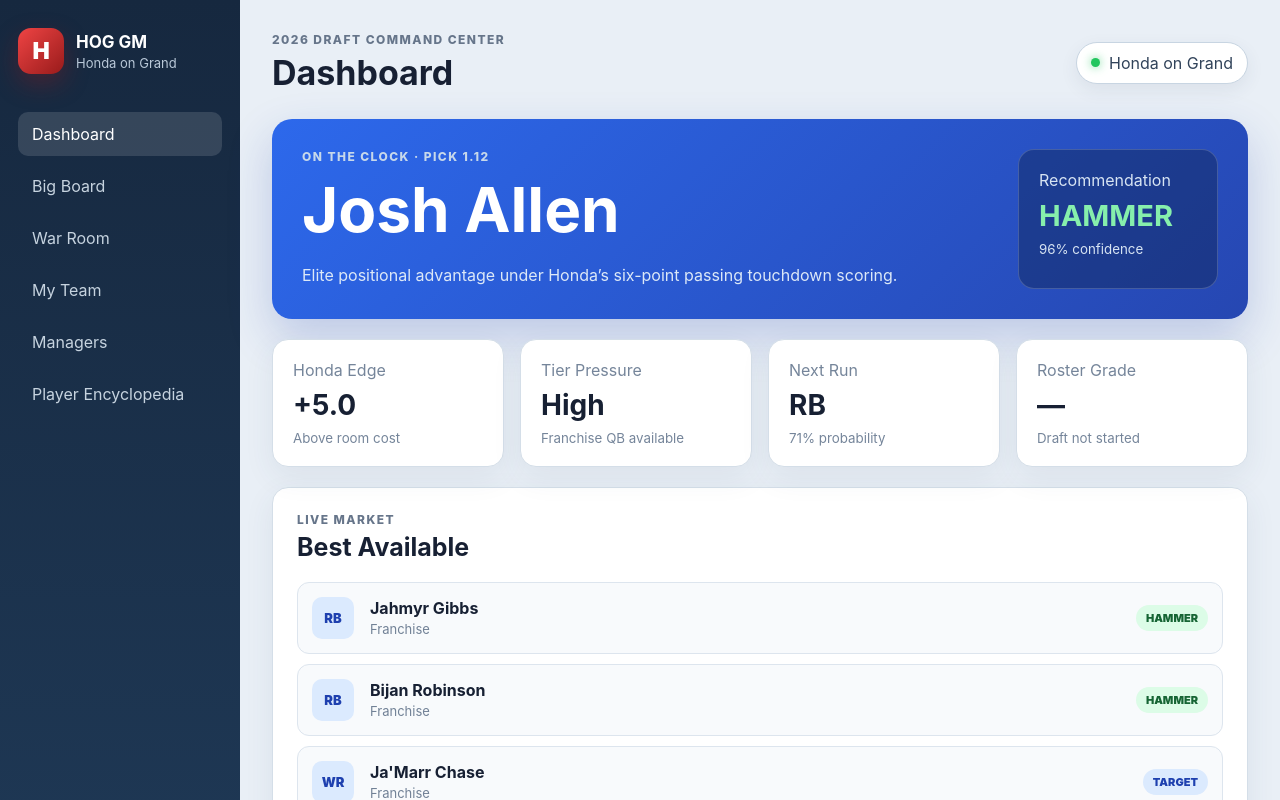
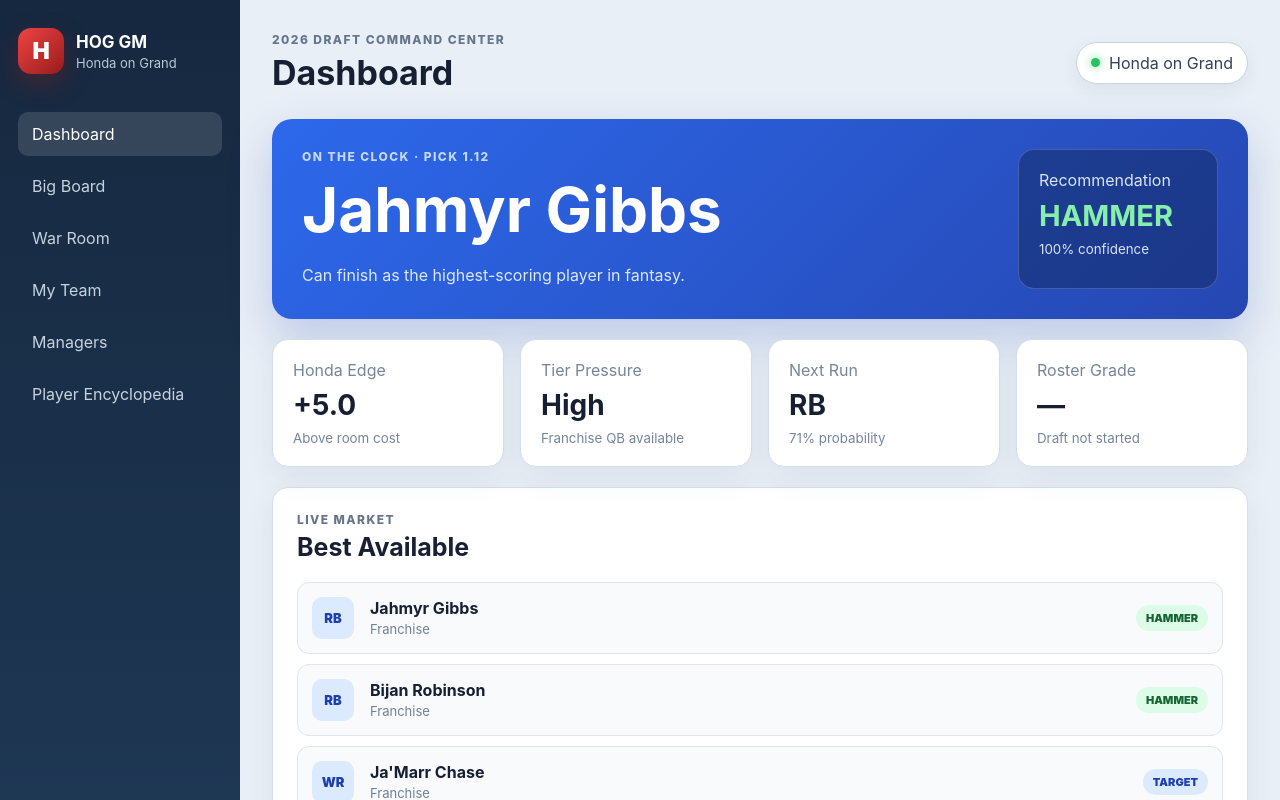
Before and after one commit to glassdion-apps/hog-gm, a React (Vite) app: page / in a window 1280 px wide. Shown: the top 800 px of the page. Built offline with nearby package versions, Linux system fonts and the light colour scheme.

Commit message:
Connect Dashboard and Big Board with shared draft state

```diff
--- a/src/App.tsx
+++ b/src/App.tsx
@@ -19,6 +19,8 @@ type Page =
 function App() {
   const [page, setPage] = useState<Page>('dashboard')
   const [selectedPlayerName, setSelectedPlayerName] = useState('')
+  const [draftedPlayerNames, setDraftedPlayerNames] = useState<string[]>([])
+
   const pageTitles: Record<Page, string> = {
     dashboard: 'Dashboard',
     board: 'Big Board',
@@ -26,6 +28,19 @@ function App() {
     team: 'My Team',
     managers: 'Managers',
     encyclopedia: 'Player Encyclopedia',
+  }
+
+  function draftPlayer(playerName: string) {
+    setDraftedPlayerNames((current) =>
+      current.includes(playerName)
+        ? current
+        : [...current, playerName],
+    )
+  }
+
+  function openPlayer(playerName: string) {
+    setSelectedPlayerName(playerName)
+    setPage('encyclopedia')
   }
 
   return (
@@ -50,25 +65,27 @@ function App() {
 
         {page === 'dashboard' && (
           <Dashboard
-            onSelectPlayer={(playerName) => {
-              setSelectedPlayerName(playerName)
-              setPage('encyclopedia')
-            }}
+            draftedPlayerNames={draftedPlayerNames}
+            onSelectPlayer={openPlayer}
           />
         )}
+
         {page === 'board' && (
           <BigBoard
-            onSelectPlayer={(playerName) => {
-              setSelectedPlayerName(playerName)
-              setPage('encyclopedia')
-            }}
+            draftedPlayerNames={draftedPlayerNames}
+            onDraftPlayer={draftPlayer}
+            onSelectPlayer={openPlayer}
           />
         )}
+
         {page === 'warroom' && <WarRoom />}
         {page === 'team' && <MyTeam />}
         {page === 'managers' && <Managers />}
+
         {page === 'encyclopedia' && (
-          <PlayerEncyclopedia initialSelectedPlayerName={selectedPlayerName} />
+          <PlayerEncyclopedia
+            initialSelectedPlayerName={selectedPlayerName}
+          />
         )}
       </main>
     </div>
--- a/src/pages/BigBoard.tsx
+++ b/src/pages/BigBoard.tsx
@@ -2,10 +2,14 @@ import { useState } from 'react'
 import { players } from '../data/players'
 
 type BigBoardProps = {
+  draftedPlayerNames: string[]
+  onDraftPlayer: (playerName: string) => void
   onSelectPlayer: (playerName: string) => void
 }
 
 export default function BigBoard({
+  draftedPlayerNames,
+  onDraftPlayer,
   onSelectPlayer,
 }: BigBoardProps) {
   const [search, setSearch] = useState('')
@@ -58,12 +62,19 @@ export default function BigBoard({
           <span>Position</span>
           <span>Tier</span>
           <span>HOG Score</span>
-          <span>Command</span>
+          <span>Status</span>
         </div>
 
-        {filteredPlayers.map((player) => (
+        {filteredPlayers.map((player) => {
+          const isDrafted = draftedPlayerNames.includes(player.name)
+
+          return (
             <button
-            className="board-row board-player-button"
+              className={
+                isDrafted
+                  ? 'board-row board-player-button drafted'
+                  : 'board-row board-player-button'
+              }
               key={player.name}
               onClick={() => onSelectPlayer(player.name)}
             >
@@ -71,7 +82,7 @@ export default function BigBoard({
 
               <div className="board-player">
                 <strong>{player.name}</strong>
-              <small>Available</small>
+                <small>{isDrafted ? 'Drafted' : 'Available'}</small>
               </div>
 
               <span className="position-chip">{player.position}</span>
@@ -79,14 +90,17 @@ export default function BigBoard({
               <strong>{player.score}</strong>
 
               <span
-              className={`command ${player.action
-                .toLowerCase()
-                .replaceAll(' ', '-')}`}
+                className="draft-status-button"
+                onClick={(event) => {
+                  event.stopPropagation()
+                  onDraftPlayer(player.name)
+                }}
               >
-              {player.action}
+                {isDrafted ? 'Drafted' : 'Draft'}
               </span>
             </button>
-        ))}
+          )
+        })}
       </div>
 
       {filteredPlayers.length === 0 && (
--- a/src/pages/Dashboard.tsx
+++ b/src/pages/Dashboard.tsx
@@ -1,4 +1,5 @@
 type DashboardProps = {
+  draftedPlayerNames: string[]
   onSelectPlayer: (playerName: string) => void
 }
 
@@ -23,27 +24,37 @@ function Metric({
 }
 
 export default function Dashboard({
+  draftedPlayerNames,
   onSelectPlayer,
 }: DashboardProps) {
+  const availablePlayers = players.filter(
+    (player) => !draftedPlayerNames.includes(player.name),
+  )
+  const recommendation = availablePlayers[0]
   return (
     <>
       <section className="hero">
         <div>
           <p className="eyebrow light">On the clock · Pick 1.12</p>
 
-          <h2>Josh Allen</h2>
+          <h2>{recommendation?.name ?? 'Draft Complete'}</h2>
 
           <p className="hero-text">
-            Elite positional advantage under Honda’s six-point passing
-            touchdown scoring.
+            {recommendation
+              ? recommendation.xFactor
+              : 'No available players remain on the board.'}
           </p>
-        </div>
 
-        <div className="recommendation">
-          <span>Recommendation</span>
-          <strong>HAMMER</strong>
-          <small>96% confidence</small>
-        </div>
+          </div>
+             <div className="recommendation">
+            <span>Recommendation</span>
+            <strong>{recommendation?.action ?? 'DONE'}</strong>
+            <small>
+              {recommendation
+                ? `${Math.round(recommendation.score)}% confidence`
+                : 'All players drafted'}
+            </small>
+          </div>
       </section>
 
       <section className="metrics">
@@ -66,7 +77,7 @@ export default function Dashboard({
         </div>
 
         <div className="player-list">
-          {players.map((player) => (
+          {availablePlayers.map((player) => (
             <button
               className="player-row dashboard-player-button"
               key={player.name}
```
Lines whose indentation alone changed are shown as unchanged.
